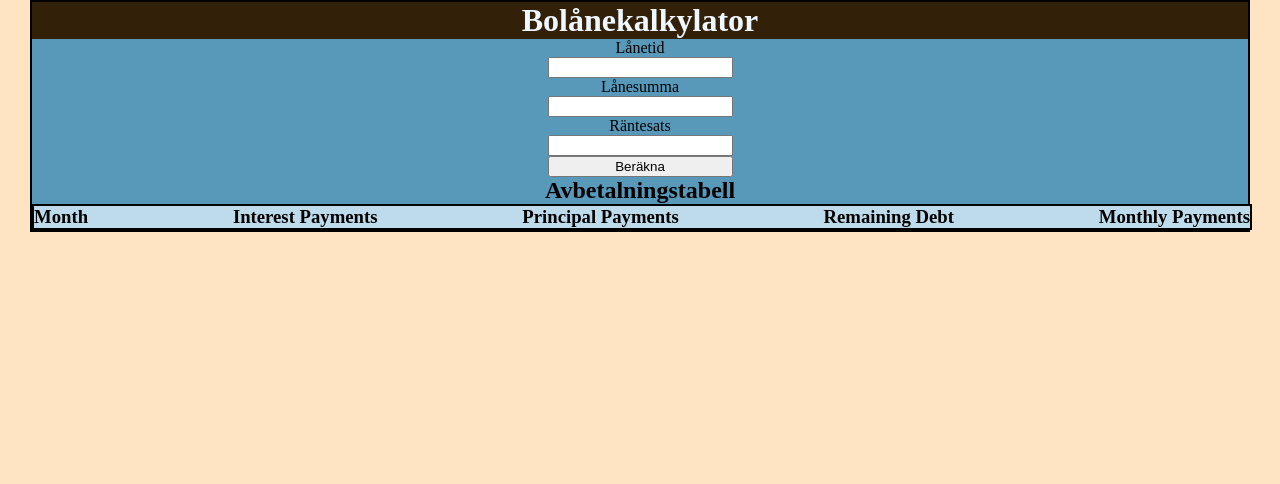
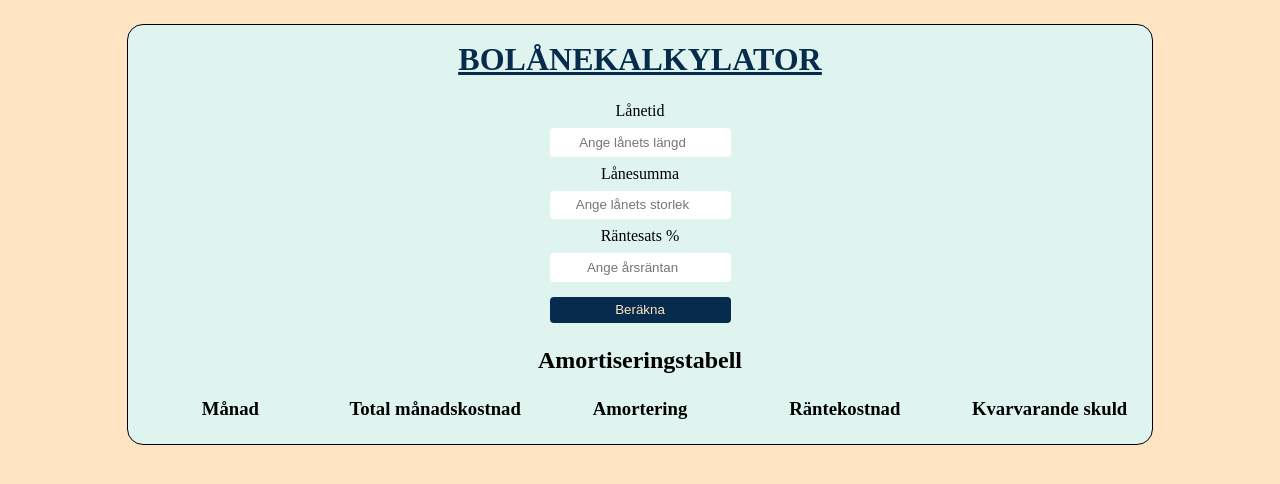
Before and after one commit to Fridbergs/labb_typescript, a plain HTML site: page index.html in a window 1280 px wide. Both pictures are taken after a click on the button "Beräkna". Drawn offline with Linux system fonts and the light colour scheme.

Commit message:
final version

```diff
--- a/index.html
+++ b/index.html
@@ -8,33 +8,42 @@
   </head>
   <body>
     <main>
-      <h1>Bolånekalkylator</h1>
+      <a href=""><h1>Bolånekalkylator</h1></a>
       <article class="formArticle">
         <div class="formDiv" id="formDiv">
           <label for="lengthOfCash">Lånetid</label>
-          <input id="lengthOfCash" type="number" maxlength="2" />
+          <input
+            id="lengthOfCash"
+            placeholder="Ange lånets längd"
+            type="number"
+            maxlength="2"
+          />
           <label for="sumOfCash">Lånesumma</label>
-          <input id="sumOfCash" type="number" />
-          <label for="interestRate">Räntesats</label>
-          <input id="interestRate" type="number" />
+          <input
+            id="sumOfCash"
+            placeholder="Ange lånets storlek"
+            type="number"
+          />
+          <label for="interestRate">Räntesats %</label>
+          <input id="interestRate" placeholder="Ange årsräntan" type="number" />
           <button class="calculateBtn" id="calculateBtn">Beräkna</button>
         </div>
-        <h2>Avbetalningstabell</h2>
+        <h2 id="h2Header"></h2>
         <div class="resultDiv" id="resultDiv">
           <div class="resultContainer" id="monthContainer">
             <div class="resultItem" id="monthResult"></div>
           </div>
-          <div class="resultContainer" id="interestContainer">
-            <div class="resultItem" id="interestResult"></div>
+          <div class="resultContainer" id="monthlyPaymentContainer">
+            <div class="resultItem" id="monthlyPaymentResult"></div>
           </div>
           <div class="resultContainer" id="principalContainer">
             <div class="resultItem" id="principalResult"></div>
           </div>
+          <div class="resultContainer" id="interestContainer">
+            <div class="resultItem" id="interestResult"></div>
+          </div>
           <div class="resultContainer" id="remainingDebtContainer">
             <div class="resultItem" id="remainingDebtResult"></div>
-          </div>
-          <div class="resultContainer" id="monthlyPaymentContainer">
-            <div class="resultItem" id="monthlyPaymentResult"></div>
           </div>
         </div>
       </article>
--- a/js/index.js
+++ b/js/index.js
@@ -19,22 +19,27 @@ function calculateInterestPmt(lengthOfCash, sumOfCash, annualInterestRate) {
     let principal = sumOfCash;
     let monthlyInterestRate = annualInterestRate / 12 / 100;
     // Clear previous results
+    const h2Header = document.getElementById("h2Header");
     const monthContainer = document.getElementById("monthContainer");
     const interestContainer = document.getElementById("interestContainer");
     const principalContainer = document.getElementById("principalContainer");
+    const monthlyPaymentContainer = document.getElementById("monthlyPaymentContainer");
     const remainingDebtContainer = document.getElementById("remainingDebtContainer");
-    const monthlyPaymentContainer = document.getElementById("monthlyPaymentContainer");
-    monthContainer.innerHTML = ""; // Clear previous content
+    // Clear previous content
+    h2Header.textContent = "";
+    monthContainer.innerHTML = "";
     interestContainer.innerHTML = "";
     principalContainer.innerHTML = "";
+    monthlyPaymentContainer.innerHTML = "";
     remainingDebtContainer.innerHTML = "";
-    monthlyPaymentContainer.innerHTML = "";
+    // Set the h2Header content
+    h2Header.textContent = "Amortiseringstabell";
     // Append headers to the respective containers
-    monthContainer.innerHTML += "<h3>Month</h3>";
-    interestContainer.innerHTML += "<h3>Interest Payments</h3>";
-    principalContainer.innerHTML += "<h3>Principal Payments</h3>";
-    remainingDebtContainer.innerHTML += "<h3>Remaining Debt</h3>";
-    monthlyPaymentContainer.innerHTML += "<h3>Monthly Payments</h3>";
+    monthContainer.innerHTML += "<h3>Månad</h3>";
+    interestContainer.innerHTML += "<h3>Räntekostnad</h3>";
+    principalContainer.innerHTML += "<h3>Amortering</h3>";
+    monthlyPaymentContainer.innerHTML += "<h3>Total månadskostnad</h3>";
+    remainingDebtContainer.innerHTML += "<h3>Kvarvarande skuld</h3>";
     let monthlyPayment = (principal * monthlyInterestRate) /
         (1 - Math.pow(1 + monthlyInterestRate, -totalPayments));
     for (let month = 1; month <= totalPayments; month++) {
@@ -43,10 +48,10 @@ function calculateInterestPmt(lengthOfCash, sumOfCash, annualInterestRate) {
         let remainingDebt = principal - principalPayment;
         // Append values to the respective containers
         monthContainer.innerHTML += `<div>${month}</div>`;
-        interestContainer.innerHTML += `<div>${interestPayment.toFixed(2)}</div>`;
-        principalContainer.innerHTML += `<div>${principalPayment.toFixed(2)}</div>`;
-        remainingDebtContainer.innerHTML += `<div>${remainingDebt.toFixed(2)}</div>`;
-        monthlyPaymentContainer.innerHTML += `<div>${monthlyPayment.toFixed(2)}</div>`;
+        interestContainer.innerHTML += `<div>${interestPayment.toFixed(1)} kr</div>`;
+        principalContainer.innerHTML += `<div>${principalPayment.toFixed(1)} kr</div>`;
+        monthlyPaymentContainer.innerHTML += `<div>${monthlyPayment.toFixed(1)} kr</div>`;
+        remainingDebtContainer.innerHTML += `<div>${remainingDebt.toFixed(1)} kr</div>`;
         principal -= principalPayment; // Update the remaining principal for the next iteration
     }
 }
--- a/style.css
+++ b/style.css
@@ -10,42 +10,71 @@ body {
 }
 
 h1 {
-  color: aliceblue;
+  color: rgb(6, 43, 76);
+  text-decoration: underline;
+  text-transform: uppercase;
+  padding-top: 0.5em;
 }
 main {
+  margin-top: 1.5em;
   display: flex;
   flex-direction: column;
-  background-color: rgb(51, 32, 9);
-  width: 95%;
-  border: 2px solid;
+  width: 80%;
+  border: 1px solid;
+  background-color: rgb(223, 244, 239);
+  border-radius: 1em;
+  gap: 1.5em;
 }
+
+button {
+  margin-top: 0.5em;
+  border-radius: 0.3em;
+  border: none;
+  height: 2em;
+  background-color: rgb(6, 43, 76);
+  color: bisque;
+  cursor: pointer;
+}
+button:hover {
+  border-radius: 0.3em;
+  border: none;
+  height: 2em;
+  background-color: rgb(106, 155, 197);
+  color: rgb(53, 43, 30);
+  cursor: pointer;
+}
+
+input {
+  border-radius: 0.3em;
+  border: none;
+  height: 2em;
+  text-align: center;
+  color: rgb(16, 57, 57);
+}
+
 .formArticle {
   display: flex;
   flex-direction: column;
   justify-content: center;
-  width: 100%;
-  background-color: rgb(88, 152, 185);
 }
 .formDiv {
+  gap: 0.5em;
   display: flex;
   flex-direction: column;
   justify-content: center;
   align-self: center;
+  margin-bottom: 1.5em;
 }
 
 .resultDiv {
   display: flex;
   flex-direction: row;
   justify-content: space-between;
-  background-color: rgb(189, 219, 235);
   width: 100%;
-  border: 2px solid;
 }
-.resultPara {
-  display: flex;
-  flex-direction: column;
-  justify-content: center;
-  align-self: center;
-  width: auto;
-  height: 2em;
+
+.resultContainer {
+  width: 20%;
+  margin-top: 1.5em;
+  margin-bottom: 1.5em;
 }
```
Also changed, not shown: 1 other file.
